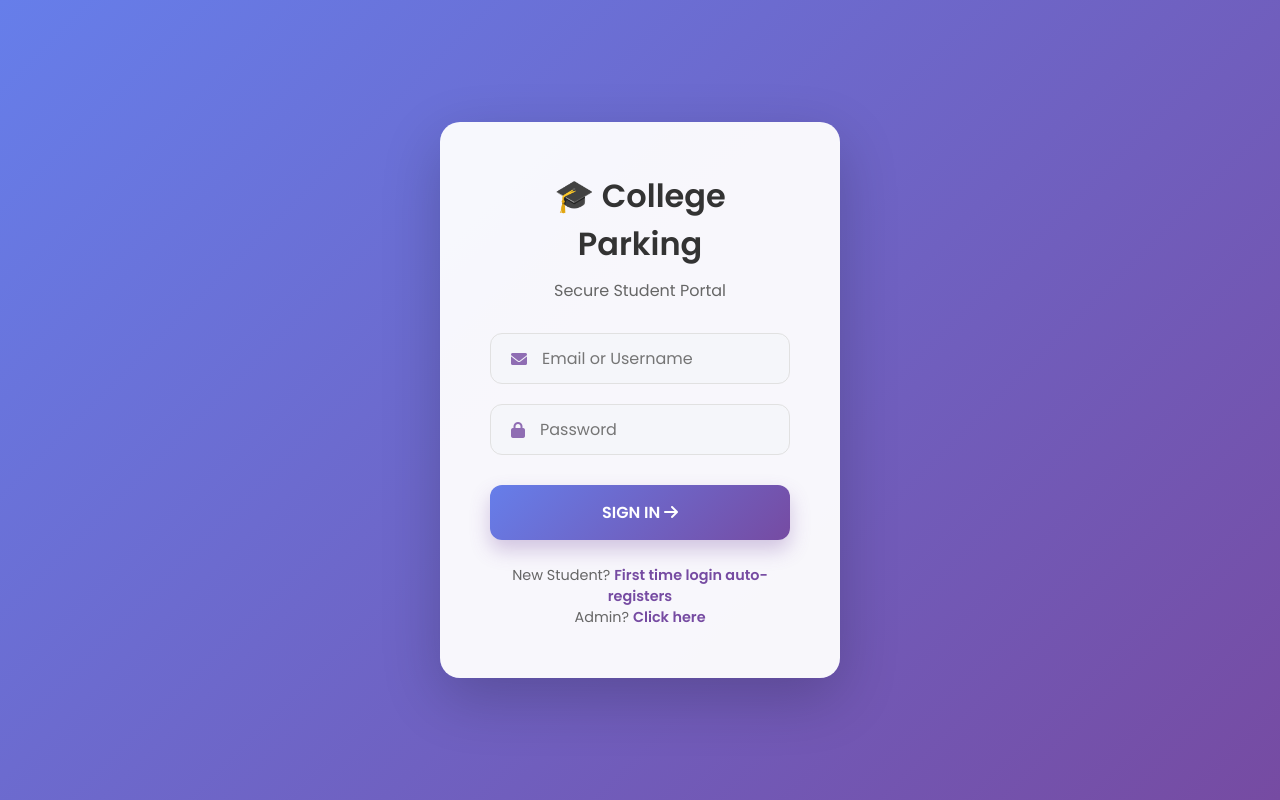
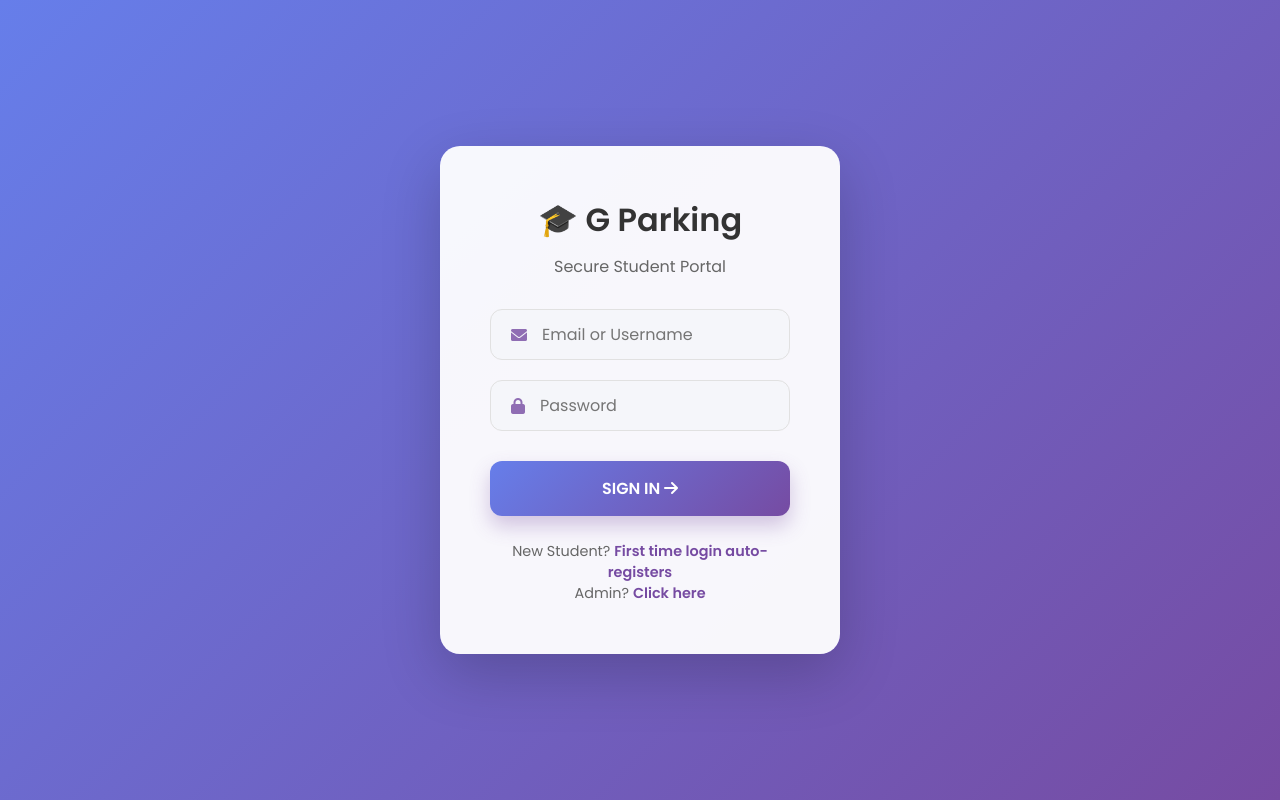
Before and after one commit to PrathamKumar4838/GPARKING, a plain HTML site: page index.html in a window 1280 px wide. Drawn offline with Linux system fonts and the light colour scheme.

Commit message:
Update index.html

```diff
--- a/index.html
+++ b/index.html
@@ -17,7 +17,7 @@
         <!-- LOGIN CARD -->
         <div id="loginSection" class="glass-card">
             <div class="header">
-                <h2>🎓 College Parking</h2>
+                <h2>🎓 G Parking</h2>
                 <p>Secure Student Portal</p>
             </div>
 
```
